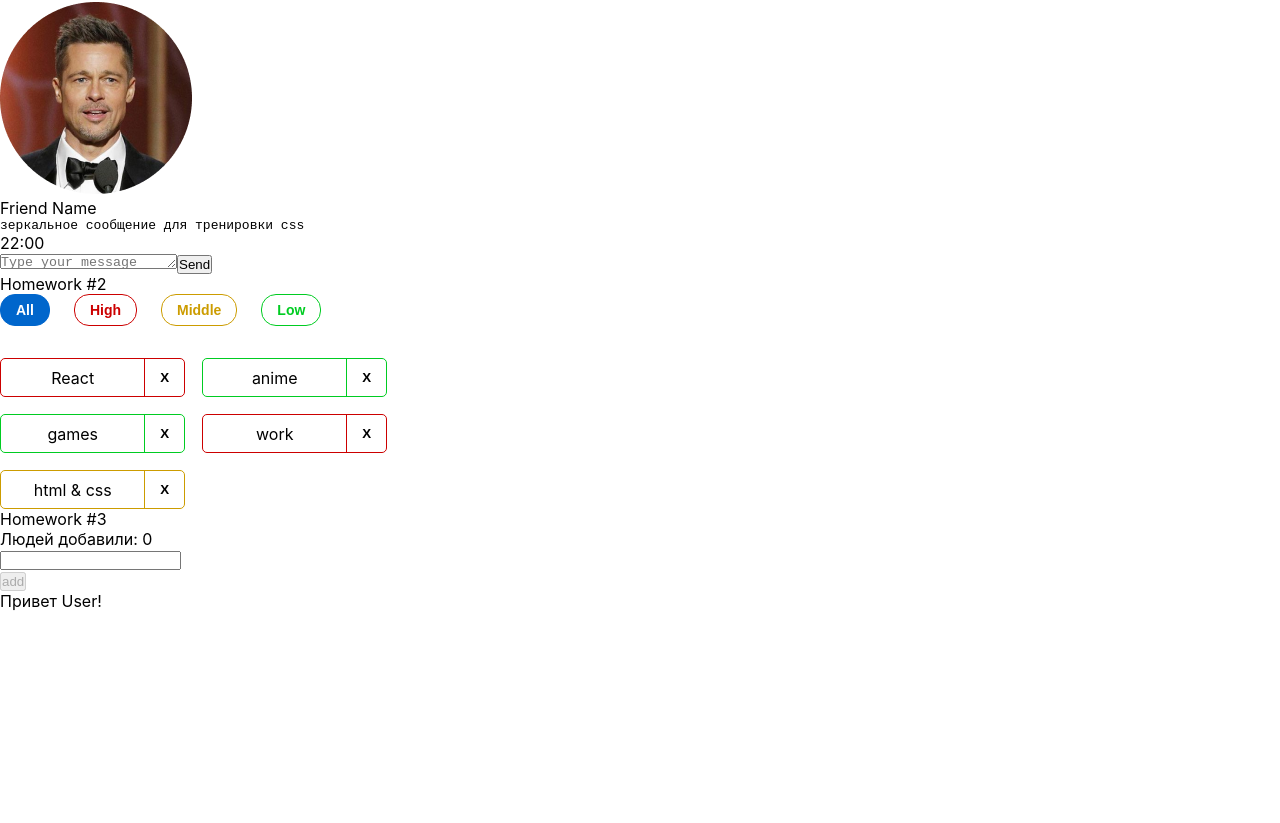
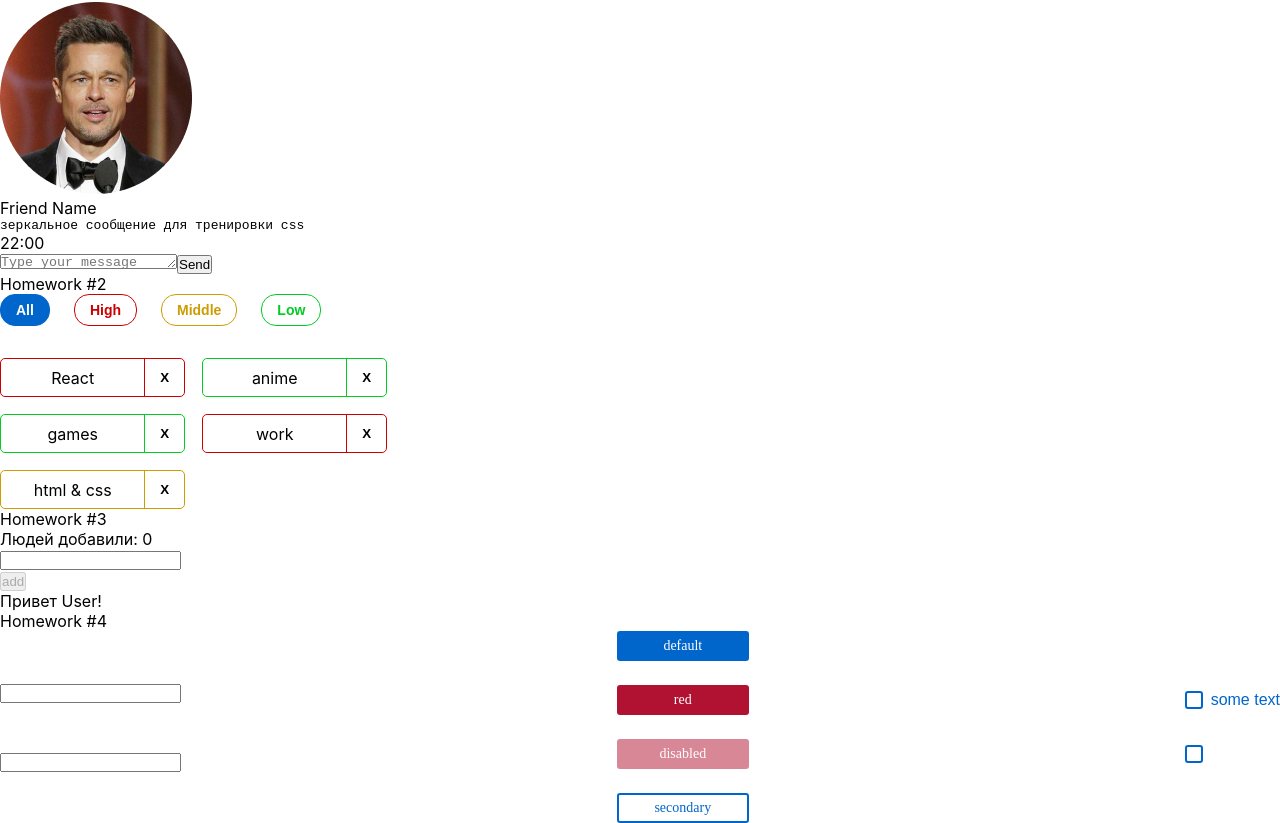
Before and after one commit to Yelkira/homework_with_auto, a React (Create React App) app: page / in a window 1280 px wide. Shown: the part 269-1092 px from the top of the page. Before the commit the page ends 880 px from the top, so only its background shows below. Built offline with nearby package versions, Linux system fonts and the light colour scheme.

Commit message:
HW4 is done

```diff
--- a/src/s1-main/App.tsx
+++ b/src/s1-main/App.tsx
@@ -3,6 +3,7 @@ import s from './App.module.css'
 import HW1 from '../s2-homeworks/hw01/HW1'
 import HW2 from "../s2-homeworks/hw02/HW2";
 import HW3 from "../s2-homeworks/hw03/HW3";
+import HW4 from "../s2-homeworks/hw04/HW4";
 
 function App() {
     return (
@@ -11,7 +12,7 @@ function App() {
             {/*раскомментировать по ходу выполнения*/}
             <HW2/>
             <HW3/>
-            {/*<HW4/>*/}
+            <HW4/>
 
             {/*при выполнении дз 5 и более - закомментировать здесь дз 1-4, так как они есть внутри дз 5*/}
             {/*<HW5/>*/}
--- a/src/s2-homeworks/hw04/common/c2-SuperButton/SuperButton.module.css
+++ b/src/s2-homeworks/hw04/common/c2-SuperButton/SuperButton.module.css
@@ -1,36 +1,55 @@
 .button {
+    width: 132px;
+    height: 30px;
+    padding: 5px 24px ;
+    font-size: 14px ;
+    font-family: Montserrat;
+    color: white;
+    background-color: #0066CC;
+    border: none;
+    border-radius: 3px;
 }
 
 .disabled {
+    background-color: #004D99;
+    opacity: 0.5;
 }
 
 .secondary {
+    background-color: white;
+    color: #0066CC;
+    border: 2px solid #0066CC;
 }
 
-.default {
-}
+/*.default {*/
+/*    background-color: #0059B2;*/
+/*}*/
 
 .red {
+    background-color:#B21232 ;
 }
 
 .default:hover {
+    background-color: #0080FF;
 }
 
 .red:hover {
+    background-color: #FF1A47;
 }
 
 .secondary:hover {
+    background-color: #E5F0FA;
 }
 
 
 .default:active {
+    background-color: #0059B2;
 }
 
 .secondary:active {
+    background-color: #C9E5FF;
 }
 
 .red:active {
+    background-color: #B21232;
 }
-
-.button:disabled {
-}
--- a/src/s2-homeworks/hw04/common/c2-SuperButton/SuperButton.tsx
+++ b/src/s2-homeworks/hw04/common/c2-SuperButton/SuperButton.tsx
@@ -17,12 +17,7 @@ const SuperButton: React.FC<SuperButtonPropsType> = (
         ...restProps // все остальные пропсы попадут в объект restProps, там же будет children
     }
 ) => {
-    const finalClassName = s.button
-        // + (disabled
-        //         ? ...
-        //         : xType === 'red'
-        //             ? ...
-        + (className ? ' ' + className : '') // задачка на смешивание классов
+    const finalClassName = `${s.button} ${s.default} ${xType === 'red' ? s.red : ''}  ${disabled ? s.disabled : ''} ${xType === 'secondary' ? s.secondary : ''}` // задачка на смешивание классов
 
     return (
         <button
--- a/src/s2-homeworks/hw04/common/c3-SuperCheckbox/SuperCheckbox.tsx
+++ b/src/s2-homeworks/hw04/common/c3-SuperCheckbox/SuperCheckbox.tsx
@@ -27,8 +27,11 @@ const SuperCheckbox: React.FC<SuperCheckboxPropsType> = (
     }
 ) => {
     const onChangeCallback = (e: ChangeEvent<HTMLInputElement>) => {
-        // задачка на написание онченджа
-
+        if(onChangeChecked){
+            onChangeChecked(e.currentTarget.checked)
+        } if(onChange){
+            onChange(e)
+        }
     }
 
     const finalInputClassName = s.checkbox
```
Also changed, not shown: src/s2-homeworks/hw04/Stand.module.css (line endings or trailing spaces).
